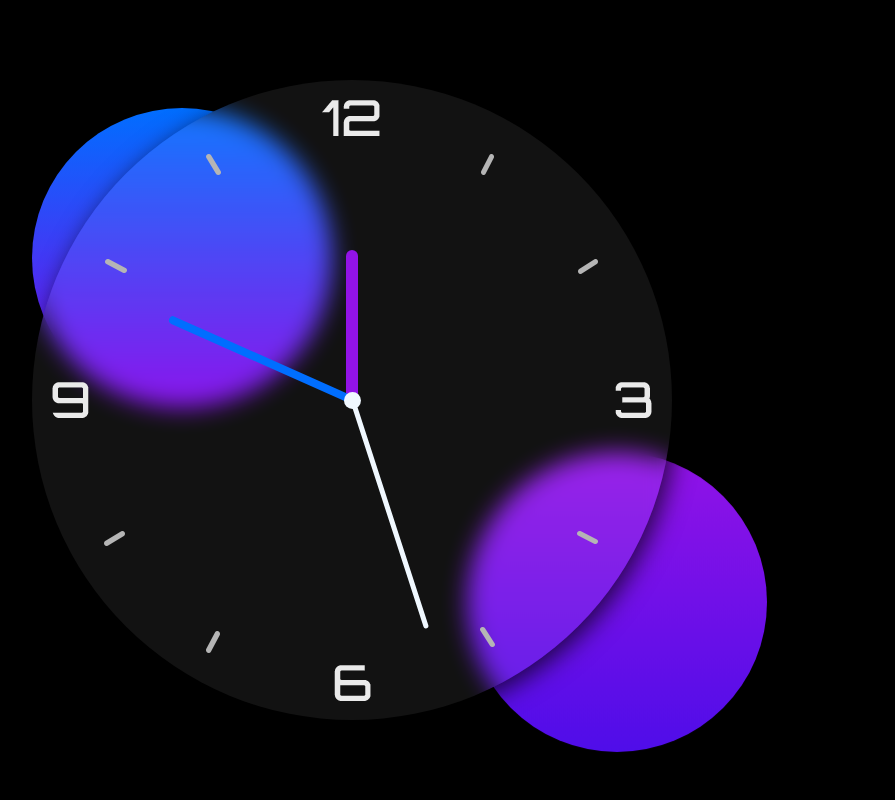
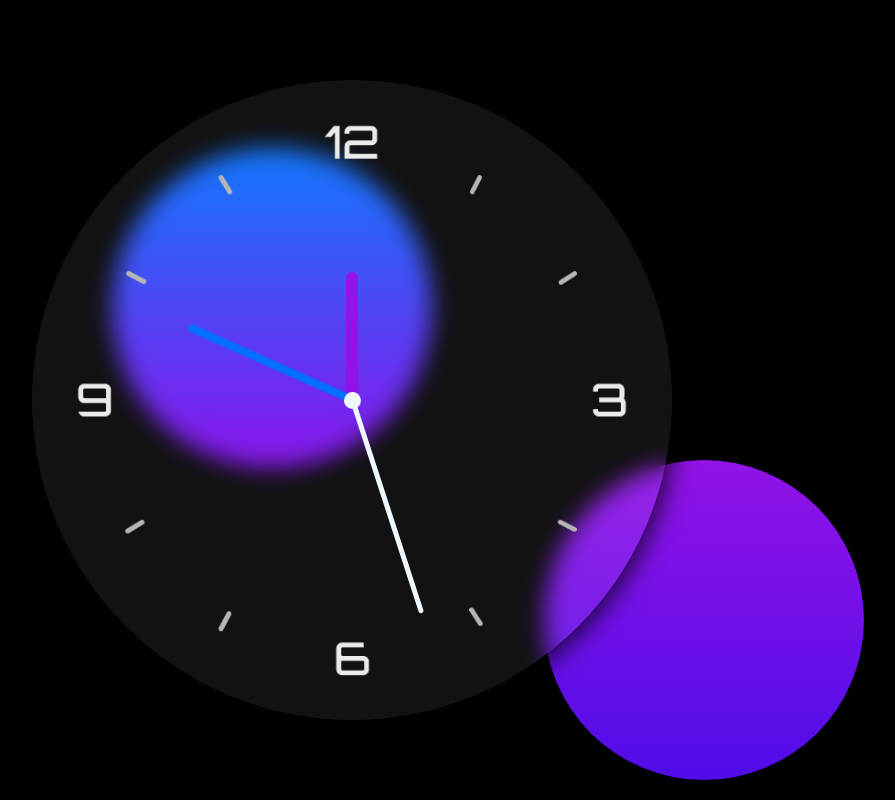
Before and after one commit to Juaokkkk/glassmorphismClock, a plain HTML site: page index.html in a window 1280 px wide. Shown: the whole page, without its empty margins (288-1183 px from the left). Drawn offline with Linux system fonts and the light colour scheme.

Commit message:
Atualizar o style.css
Melhorias do código

```diff
--- a/style.css
+++ b/style.css
@@ -12,16 +12,19 @@
   .container {
     width: 100vw;
     height: 100vh;
+    display: flex;
+    justify-content: center;
+    align-items: center;
   }
 
   .ball-1 {
     background: linear-gradient(#006eff, #8303eb);
     border-radius: 100%;
-    width: 300px;
-    height: 300px;
+    width: 15rem;
+    height: 15rem;
     position: absolute;
-    top: 15%;
-    margin-left: 25%;
+    left: calc(50% - (min(90vw, 40rem)/2) - 8rem);
+    top: calc(50% - 16rem);
     z-index: 0;
     animation-name: move-up;
     animation-duration: 4s;
@@ -32,11 +35,11 @@
     background: linear-gradient(#9213e7, #4f0de9);
     background-color: #9213e7;
     border-radius: 100%;
-    width: 300px;
-    height: 300px;
+    width: 15rem;
+    height: 15rem;
+    left: calc(50% + (min(90vw, 40rem)/2) - 8rem);
+    top: calc(50% + 3rem);
     position: absolute;
-    top: 55%;
-    margin-left: 59%;
     z-index: 0;
     animation-name: move-down;
     animation-duration: 4s;
@@ -68,12 +71,9 @@
   }
 
   .clock {
-    width: 640px;
-    height: 640px;
+    width: min(90vw,40rem);
+    height: min(90vw,40rem);
     position: relative;
-    top: 50%;
-    left: 50%;
-    transform: translate(-50%, -50%);
     border-radius: 100%;
     background-color: rgba(255, 255, 255, 0.07);
     backdrop-filter: blur(12px);
@@ -85,15 +85,13 @@
   }
 
   img {
-    position: absolute;
-    top: 50%;
-    left: 50%;
-    transform: translate(-50%, -50%);
-  }
+    width: 100%;
+    height: 100%;
+}
 
   .second {
     width: 5px;
-    height: 240px;
+    height: 35%;
     position: absolute;
     background-color: aliceblue;
     transform: translateY(-50%);
@@ -104,7 +102,7 @@
 
   .minute {
     width: 8px;
-    height: 200px;
+    height: 28%;
     position: absolute;
     background-color: rgb(0, 110, 255);
     transform: translateY(-50%);
@@ -115,7 +113,7 @@
 
   .hour {
     width: 12px;
-    height: 150px;
+    height: 20%;
     position: absolute;
     background-color: rgb(146, 19, 231);
     transform: translateY(-50%);
@@ -132,3 +130,16 @@
     position: absolute;
     z-index: 2;
   }
+
+  @media (min-width:1200px){
+    .ball-1{
+        width: 20rem;
+        height: 20rem;
+        left: 25rem;
+        top: 10rem
+    }
+    .ball-2{
+        width: 20rem;
+        height: 20rem;
+    }
+  }
```
